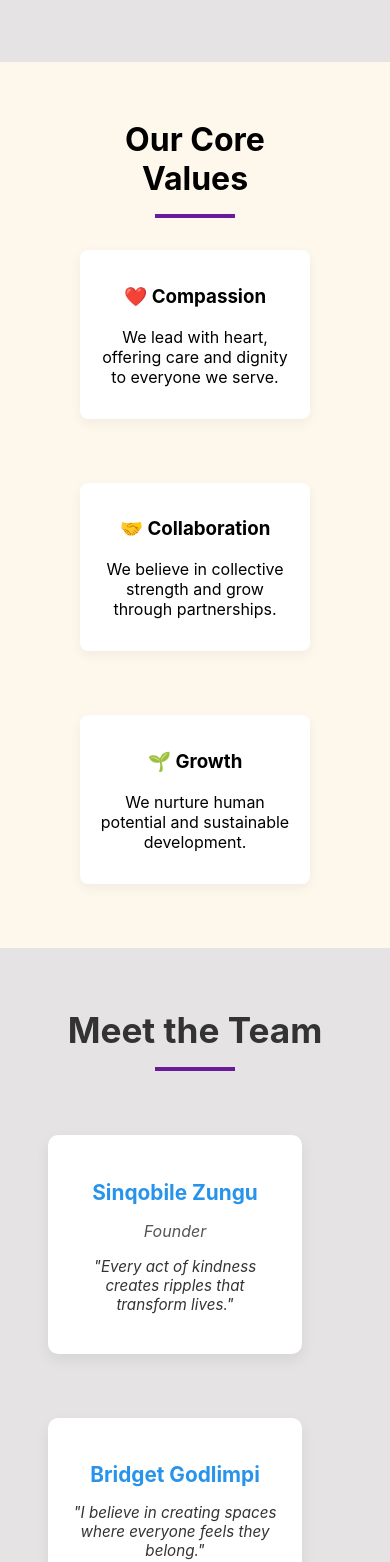
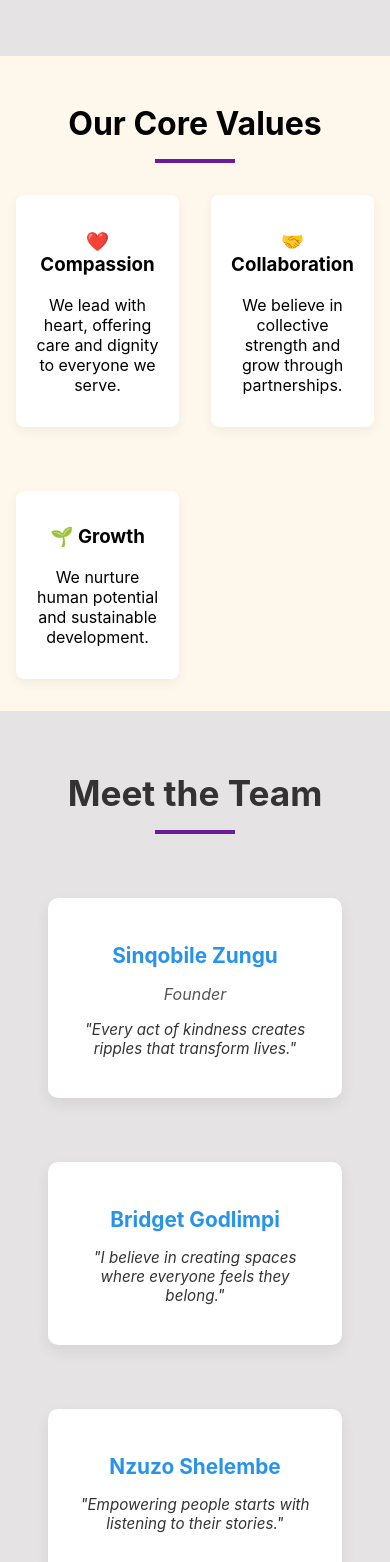
Before and after one commit to SmaSema/sethuse-website, a React (Create React App) app: page /about in a window 390 px wide. Shown: the part 1455-3017 px from the top of the page. Built offline with nearby package versions, Linux system fonts and the light colour scheme.

Commit message:
commit 85

```diff
--- a/src/components/AboutUs_page/CoreValues.css
+++ b/src/components/AboutUs_page/CoreValues.css
@@ -37,11 +37,17 @@
 /* Responsive styling for mobile */
 @media (max-width: 768px) {
   .core-values {
-    padding: rem 1rem; /* Side padding */
+    padding: 0 1rem;
+    margin-top: -2rem;
   }
 
   .core-values-grid {
-    gap: 2rem; /* Vertical and horizontal spacing */
+    grid-template-columns: repeat(2, 1fr); /* Two cards per row */
+    gap: 2rem;
     margin-top: 2rem;
   }
+
+  .core-values h2 {
+    padding-top: 3rem;
+  }
 }
--- a/src/components/AboutUs_page/MeetTheTeam.css
+++ b/src/components/AboutUs_page/MeetTheTeam.css
@@ -59,7 +59,7 @@
 @media (max-width: 600px) {
   .team-grid {
     margin-left: 1rem;
-    margin-right: 3.5rem; /* Match left margin */
+    margin-right: 1rem; /* Match left margin */
   }
 
   .team-card {
--- a/src/components/ContactUs_page/ContactHeader.css
+++ b/src/components/ContactUs_page/ContactHeader.css
@@ -6,3 +6,11 @@
   color: #2d2d2d;
   font-family: 'Roboto', sans-serif;
 }
+
+/* Responsive styling for mobile devices */
+@media (max-width: 768px) {
+  .contact-header p {
+    padding-left: 1rem;
+    padding-right: 1rem;
+  }
+}
```
